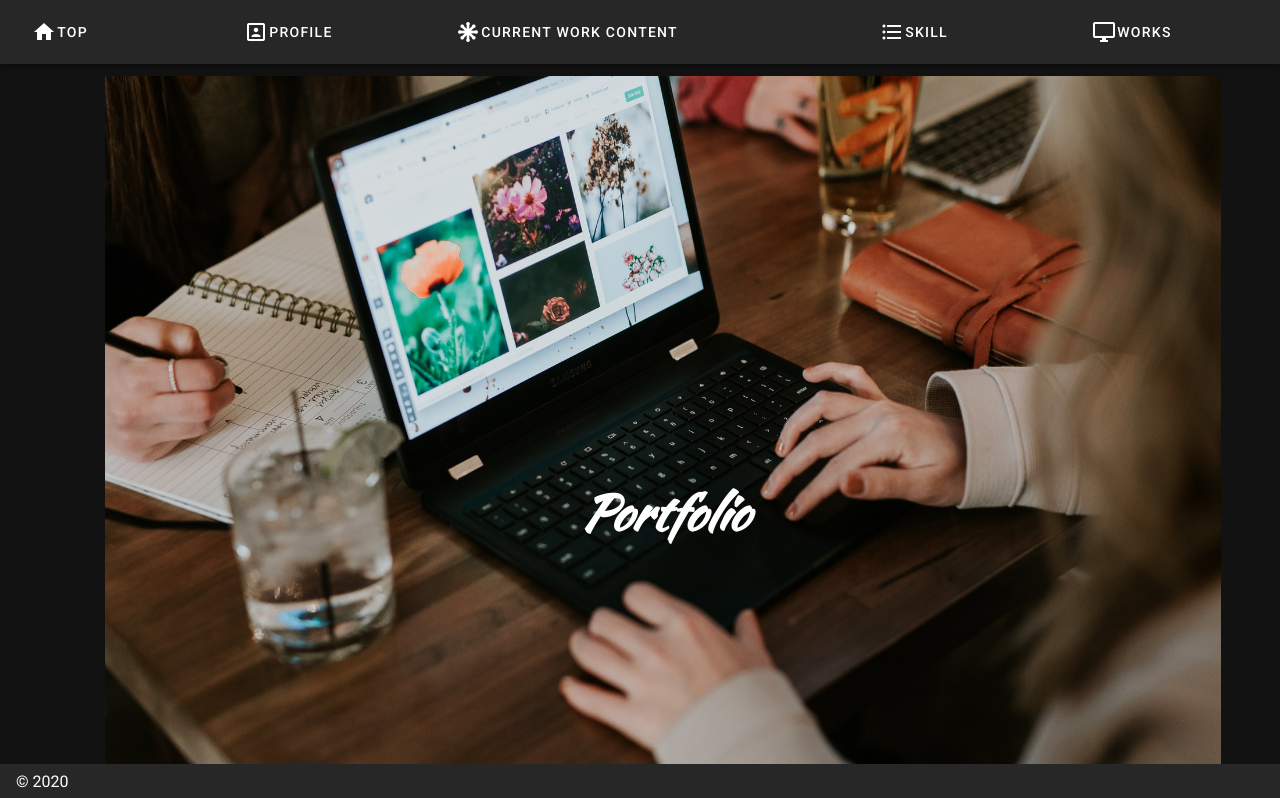
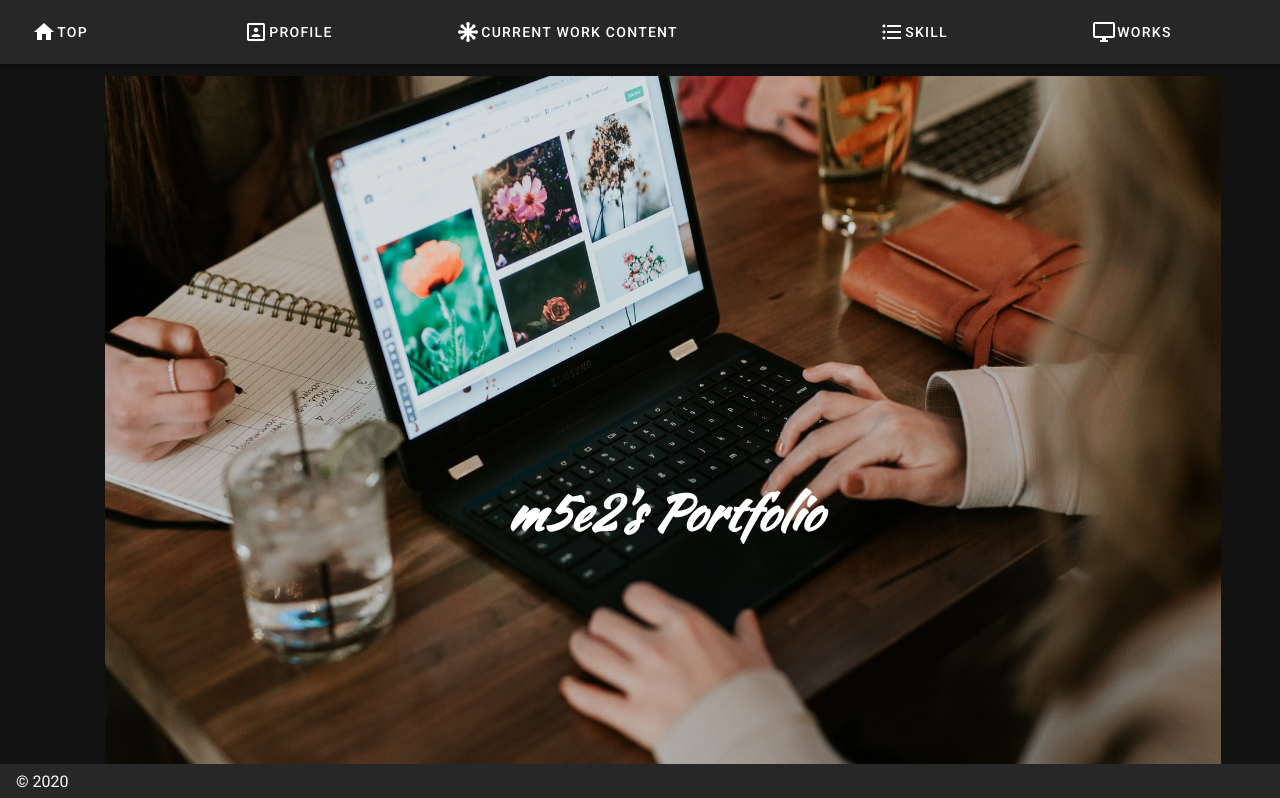
Before and after one commit to m5e2/Self-Introduction, a Nuxt app: page / in a window 1280 px wide. Shown: the top 798 px of the page. Built offline with nearby package versions, Linux system fonts and the light colour scheme.

Commit message:
no comment

```diff
--- a/pages/index.vue
+++ b/pages/index.vue
@@ -3,7 +3,7 @@
     <v-row>
       <div class="image-container display-2">
         <img class="image" src="../images/top-image.jpg" />
-        <p class="page-title font-italic font-weight-bold">Portfolio</p>
+        <p class="page-title font-italic font-weight-bold">m5e2's Portfolio</p>
       </div>
       <v-col class="text-center">
         <v-card id="profile" class="profile">
```
Also changed, not shown: 2 other files (tests, documents, lock files or other folders).
